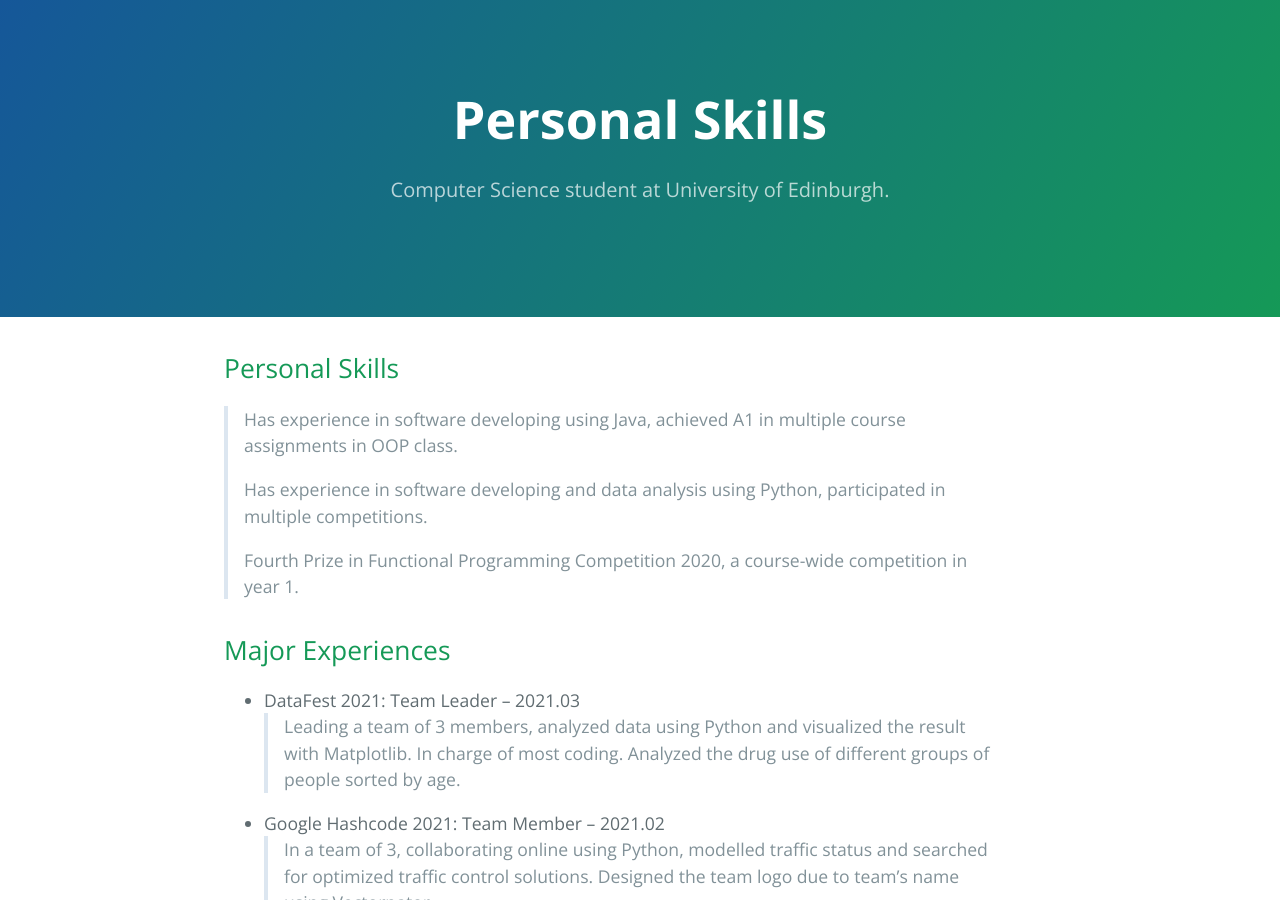
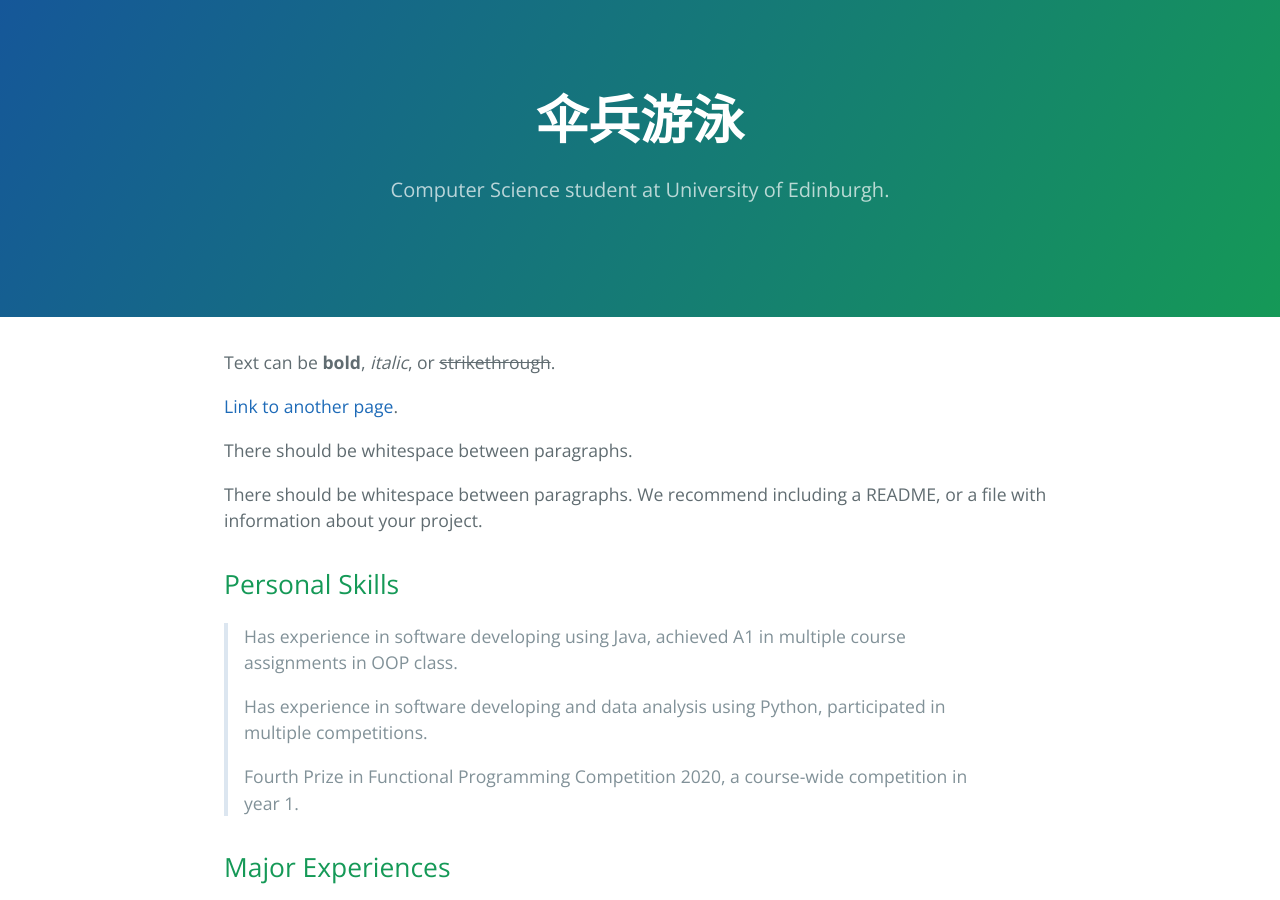
Before and after one commit to SanBingYouYong/SanBingYouYong.github.io, a Jekyll site: the page built from index.md, in a window 1280 px wide and 900 px high. Built offline with Jekyll 4.4.1, drawn with Linux system fonts in a browser that asks for light colours; our own code applies the rules of GitHub Pages for plain Markdown files.

Commit message:
still trying

```diff
--- a/index.md
+++ b/index.md
@@ -2,6 +2,13 @@
 layout: default
 ---
 
+Text can be **bold**, _italic_, or ~~strikethrough~~.
+
+[Link to another page](./another-page.html).
+
+There should be whitespace between paragraphs.
+
+There should be whitespace between paragraphs. We recommend including a README, or a file with information about your project.
 
 ## Personal Skills
 
```
